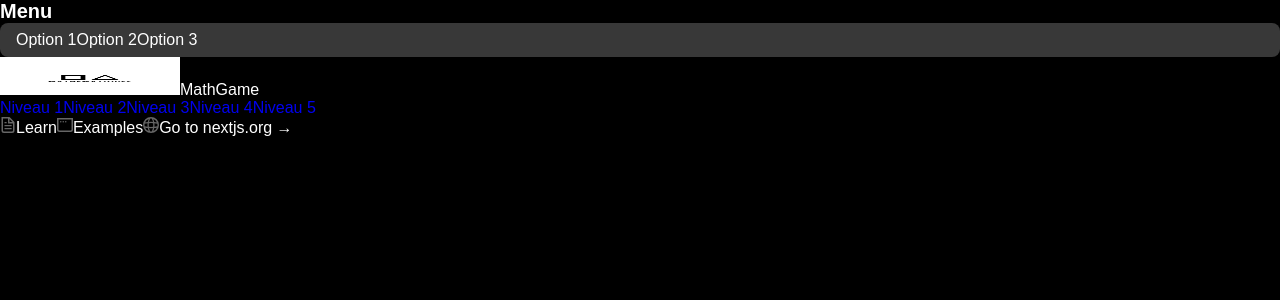
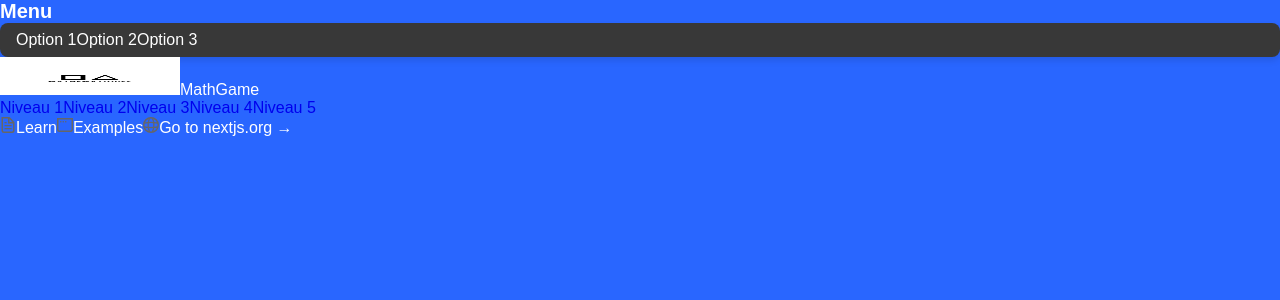
Before and after one commit to fabro658/mathegame, a Next.js app: page / in a window 1280 px wide. Shown: the top 300 px of the page. Built offline with nearby package versions, Linux system fonts and the light colour scheme.

Commit message:
Couleur bleu

```diff
--- a/src/app/globals.css
+++ b/src/app/globals.css
@@ -1,6 +1,6 @@
 /* Définition des couleurs globales */
 :root {
-  --background: #000; /* Fond noir */
+  --background: #2966ff; /* Fond noir */
   --foreground: #fff; /* Texte blanc */
   --hover-color: #383838; /* Couleur au survol */
 }
```
